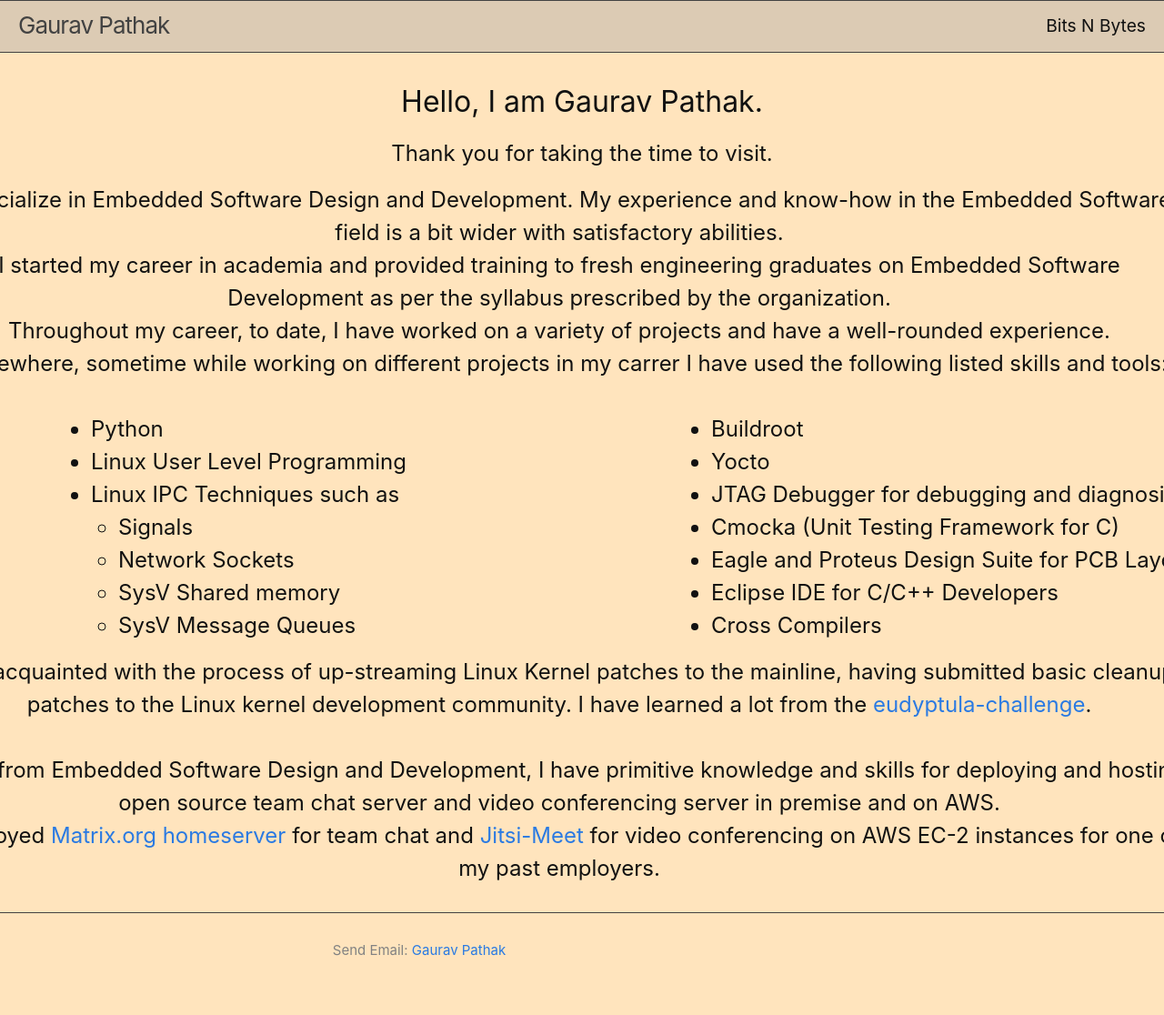
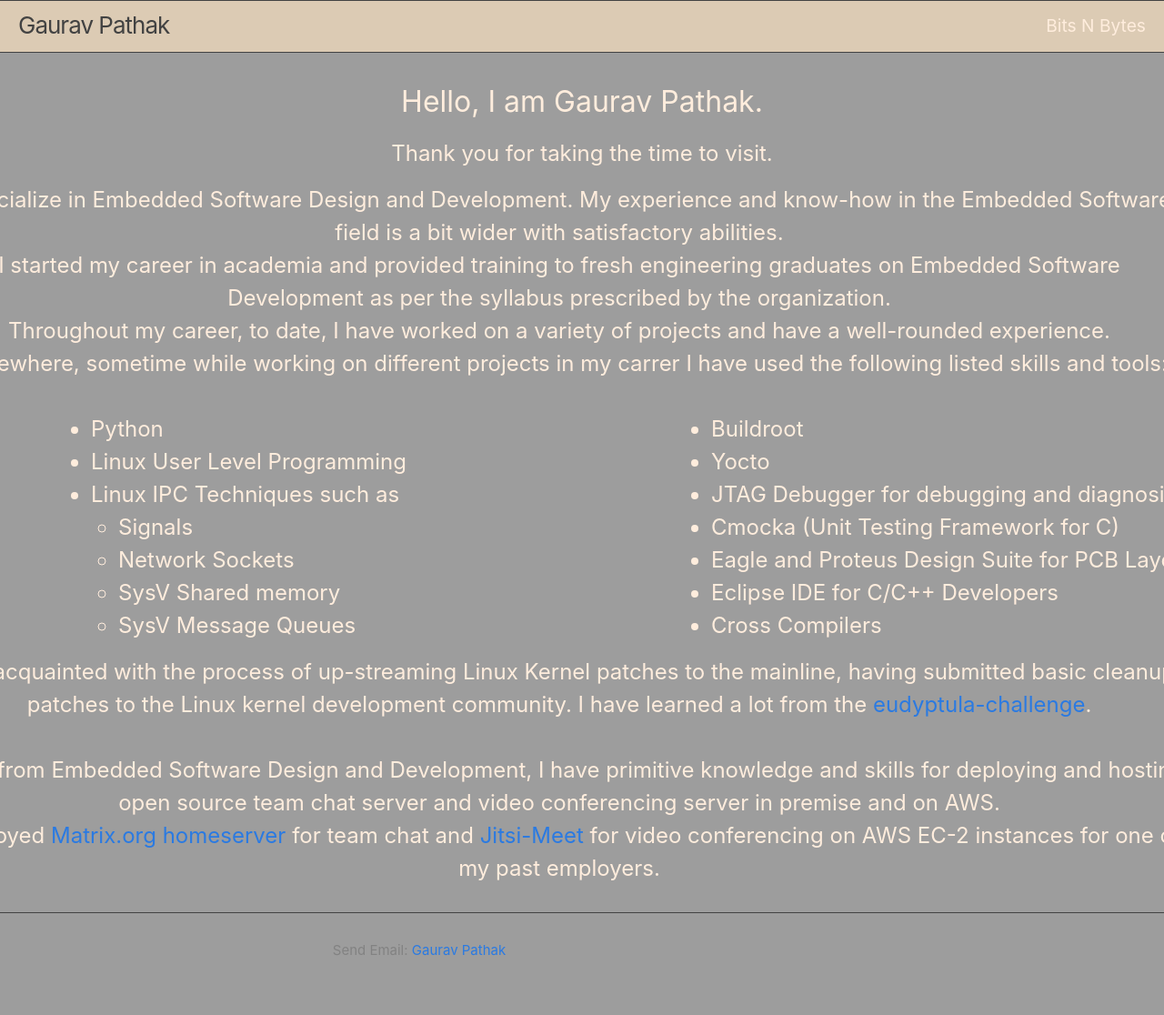
Before and after one commit to gauravpathak/gauravpathak.github.io, a Jekyll site: the page built from index.html, in a window 1280 px wide. Shown: the whole page at 91% size. Built offline with Jekyll 4.4.1, drawn with Linux system fonts in a browser that asks for light colours.

Commit message:
Update minima.scss

```diff
--- a/_sass/minima.scss
+++ b/_sass/minima.scss
@@ -11,8 +11,8 @@ $base-line-height: 1.5 !default;
 $spacing-unit:     30px !default;
 $site-header-color: #DCCBB4;
 $site-hover-color: #FFE4BD;
-$text-color:       #111 !default;
-$background-color: #FFE4BD !default;
+$text-color:       #FFEDDD !default;
+$background-color: #9D9D9D !default;
 $brand-color:      #2a7ae2 !default;
 
 $grey-color:       #828282 !default;
```
